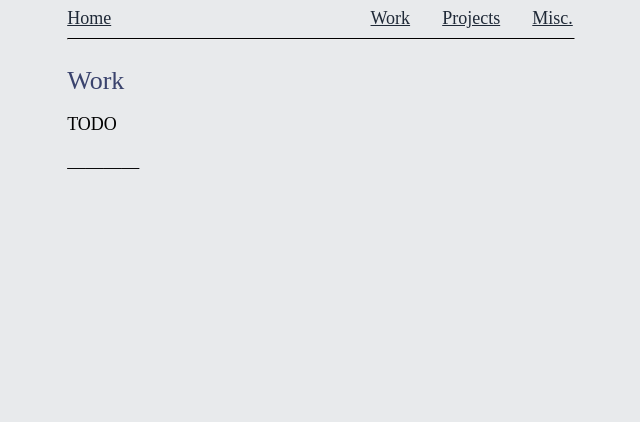
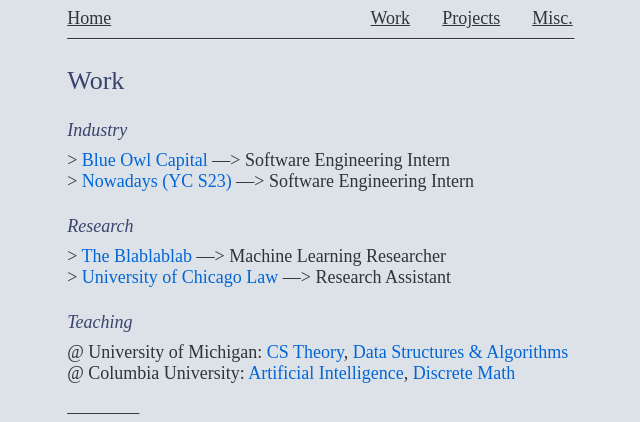
Before and after one commit to c23mj/mjjiang-dev, a React (Vite) app: page /work in a window 1280 px wide. Shown: the top 422 px of the page, without its empty margins (320-960 px from the left). Built offline with nearby package versions, Linux system fonts and the light colour scheme.

Commit message:
work page

```diff
--- /dev/null
+++ b/src/components/CollapsibleList.tsx
@@ -0,0 +1,33 @@
+// src/components/CollapsibleList.tsx
+import React, { useState, ReactNode } from 'react';
+import '../style.css';
+
+interface CollapsibleListProps {
+  title: ReactNode;
+  items: ReactNode[];
+}
+
+const CollapsibleList = ({ title, items }: CollapsibleListProps) => {
+  const [isOpen, setIsOpen] = useState(false);
+
+  const toggleOpen = () => {
+    setIsOpen(!isOpen);
+  };
+
+  return (
+    <div>
+      <div onClick={toggleOpen} style={{ cursor: 'pointer' }}>
+        {isOpen ? '∨' : '>'} {title}
+      </div>
+      {isOpen && (
+        <ul className="dash-list">
+          {items.map((item, index) => (
+            <li key={index}>{item}</li>
+          ))}
+        </ul>
+      )}
+    </div>
+  );
+};
+
+export default CollapsibleList;
--- a/src/pages/Home.tsx
+++ b/src/pages/Home.tsx
@@ -5,15 +5,15 @@
         {/* <Navbar/> */}
         <header>
           <h1> Hey, I'm Michael.</h1>
-          <p> I study computers, math, and complex systems at the University of Michigan. I spend a lot of time thinking about machine learning, infrastructure, and [perhaps too many] greek letters, but I'm also perpetually falling down new technical rabbit holes. More broadly, I'm interested in how we can use technology to wholistically improve the human condition.</p>
-          <p>On campus, I spend time with <a href="https://shiftcreator.space/" target="_blank"> Shift Creator Space</a>, a tight-knit group of ~40 of Michigan's most talented creators [of art, languages, shrinky dinks, robots]. &nbsp; I'm also part of <a href = "https://www.michiganinvestmentgroup.com/" target="_blank"> Michigan Investment Group</a>,  <a href = "https://atlasdigital.org/" target="_blank"> Atlas Digital</a>, and <a href = "https://www.meccconsulting.com/" target="_blank"> MECC Consulting</a>, communities where I've met some of my go-to people on campus. I'm a big crossword puzzler, a fan of eating + baking, and mediocre at guitar.</p>
+          <p> I study computers, math, and complex systems at the University of Michigan. I spend a lot of time thinking about machine learning, infrastructure, and [perhaps too many] greek letters, but I'm always excited to fall down new rabbit holes, technical or otherwise. More broadly, I'm interested how technology can be applied to wholistically improve the human condition.</p>
+          <p>On campus, I spend time with <a href="https://shiftcreator.space/" target="_blank"> Shift Creator Space</a>, a tight-knit group of ~40 of Michigan's most talented creators [of art, languages, shrinky dinks, robots]. I'm also part of <a href = "https://www.michiganinvestmentgroup.com/" target="_blank"> Michigan Investment Group</a>,  <a href = "https://atlasdigital.org/" target="_blank"> Atlas Digital</a>, and <a href = "https://www.meccconsulting.com/" target="_blank"> MECC Consulting Group</a>, communities that have given me go-to people on campus. I'm a big crossword puzzler, a fan of eating + baking, and mediocre at guitar.</p>
         </header>
         <section className="mt-6">
           <p>You can choose your own adventure from here:</p>
           <ul className="mt-4 space-y-2">
-            <li><a href="#" className="font-bold no-underline">[WORK I DO]</a></li>
-            <li><a href="#" className="font-bold no-underline">[STUFF I MAKE]</a></li>
-            <li><a href="#" className="font-bold text-green-600 no-underline">[OTHER THINGS]</a></li>
+            <li><a href="/work" className="font-bold no-underline">[WORK I DO]</a></li>
+            <li><a href="/projects" className="font-bold no-underline">[STUFF I MAKE]</a></li>
+            <li><a href="/misc" className="font-bold text-green-600 no-underline">[OTHER THINGS]</a></li>
           </ul>
         </section>
 
--- a/src/pages/Work.tsx
+++ b/src/pages/Work.tsx
@@ -1,14 +1,156 @@
-/// TODO: Add work page
+import React from 'react';
+import CollapsibleList from '../components/CollapsibleList';
 
 const Work = () => {
   return (
     <div>
       <header>
-          <h1> Work</h1>
+        <h1>Work</h1>
+        {/* <p>I've had a lot of gigs over the years. Here's a (mostly) categorized list:</p> */}
       </header>
       <section className="mt-6">
-            <p>TODO</p>
+        <h4>Industry</h4>
+        <CollapsibleList
+          title={
+            <>
+              <a href="https://www.blueowl.com" target="_blank" className="blue-link"rel="noopener noreferrer">
+                Blue Owl Capital
+              </a>{' '}
+                {'—>'} Software Engineering Intern
+            </>
+          }
+          items={[
+            'Built a web app to streamline uploading 5+ GB of investment memos to a chatbot\'s embeddings database.',
+            'Read a lot about OAuth 2.0, implemented API scopes, and worked with a bunch of different Microsoft Azure features.',
+            'Developed a crippling addiction to caramel cold brew.',
+          ]}
+        />
+                <CollapsibleList
+          title={
+            <>
+              <a href="https://www.getnowadays.com/" target="_blank" className="blue-link"rel="noopener noreferrer">
+                Nowadays (YC S23)
+              </a>{' '}
+                {'—>'} Software Engineering Intern
+            </>
+          }
+          items={[
+            'Got very good at hacking up web scrapers to grab details from hotel databases using Selenium and BeautifulSoup.',
+            'Implemented an automated + real time phone-calling system, enabling outreach calls for anything the aforementioned web scrapers missed.',
+            'Learned how to communicate concisely and how to make mistakes.',
+          ]}
+        />
+         <h4>Research</h4>
+         <CollapsibleList
+          title={
+            <>
+              <a href="https://www.law.uchicago.edu/" target="_blank" className="blue-link"rel="noopener noreferrer">
+                The Blablablab
+              </a>{' '}
+                {'—>'} Machine Learning Researcher
+            </>
+          }
+          items={[
+            'Training GMMs and other probabilistic models to interpret/explain the variety of writing styles across the internet.',
+            "Parallelized tagging across 10 GPUs to label 2+ TB of different texts with several linguistic embedding models.",
+            <>
+              Only crashed our server <s>once</s> twice (last updated Feb. 2025)
+            </>,
+          ]}
+        />
+         <CollapsibleList
+          title={
+            <>
+              <a href="https://www.law.uchicago.edu/" target="_blank" className="blue-link"rel="noopener noreferrer">
+                University of Chicago Law
+              </a>{' '}
+                {'—>'} Research Assistant
+            </>
+          }
+          items={[
+            'Used computer vision to systematically extract text from scanned PDFs.',
+            "Fiddled with transformer models and RAG pipelines to dissect 50+ page opinions and draft up different styles of appellate case briefings.",
+            'Was constantly reminded ChatGPT is very pro-synonym, and that the legal industry decidedly is not.',
+          ]}
+        />
+        <h4>Teaching</h4>
+        <>
+        @ University of Michigan: <a href="https://eecs376.org/" target="_blank" className="blue-link"rel="noopener noreferrer">
+                  CS Theory
+              </a>, <a href="https://eecs281staff.github.io/eecs281.org/" target="_blank" className="blue-link"rel="noopener noreferrer"> Data Structures & Algorithms</a>
+
+        </>
+
+        <br />
+        <>
+        @ Columbia University: <a href="https://tonydear.com/teaching/coms4701" target="_blank" className="blue-link"rel="noopener noreferrer">
+                  Artificial Intelligence
+              </a>, <a href="https://tonydear.com/teaching/coms3203" target="_blank" className="blue-link"rel="noopener noreferrer"> Discrete Math</a>
+
+        </>
+
+        {/* <CollapsibleList
+          title={
+            <>
+              <a href="https://www.umich.edu/" target="_blank" className="blue-link"rel="noopener noreferrer">
+                University of Michigan
+              </a>{' '}
+                {'—>'}  {' '}
+                <a href="https://eecs376.org/" target="_blank" className="blue-link"rel="noopener noreferrer">
+                  CS Theory
+              </a>{' '} TA
+            </>
+          }
+          items={[
+          ]}
+        />
+              <CollapsibleList
+          title={
+            <>
+              <a href="https://www.umich.edu/" target="_blank" className="blue-link"rel="noopener noreferrer">
+                University of Michigan
+              </a>{' '}
+                {'—>'}  {' '}
+                <a href="https://eecs376.org/" target="_blank" className="blue-link"rel="noopener noreferrer">
+                  Data Structures & Algorithms
+              </a>{' '} TA
+            </>
+          }
+          items={[
+          ]}
+        />
+        <CollapsibleList
+          title={
+            <>
+              <a href="https://www.columbia.edu/" target="_blank" className="blue-link"rel="noopener noreferrer">
+                Columbia University
+              </a>{' '}
+                {'—>'}  {' '}
+                <a href="https://tonydear.com/teaching/coms4701/" target="_blank" className="blue-link"rel="noopener noreferrer">
+                  Artificial Intelligence
+              </a>{' '} TA
+            </>
+          }
+          items={[
+          ]}
+        />
+        <CollapsibleList
+          title={
+            <>
+              <a href="https://www.columbia.edu/" target="_blank" className="blue-link"rel="noopener noreferrer">
+                Columbia University
+              </a>{' '}
+                {'—>'}  {' '}
+                <a href="https://tonydear.com/teaching/coms3203/" target="_blank" className="blue-link"rel="noopener noreferrer">
+                  Discrete Math
+              </a>{' '} TA
+            </>
+          }
+          items={[
+          ]}
+        /> */}
       </section>
+
 
       <footer className="mt-10 text-gray-600 text-sm">
         <p>————</p>
--- a/src/style.css
+++ b/src/style.css
@@ -4,13 +4,14 @@
 
 @layer base {
   html {
-    font-family: 'Crimson Text', serif;
-    background-color: #e8eaec;
+    font-family: 'Sans Serif', serif;
+    background-color: #dce2e8;
+    color:#30333a;
     font-size: 18px;
   }
 
   a {
-    color: #1f2937;
+    color: #30333a;
     /* text-decoration: none; */
   }
 
@@ -27,10 +28,44 @@
     font-size: 26px;
     font-weight: normal;
   }
+
+  h4{
+    color: #3a436d;
+    font-size: 18px;
+    font-weight: normal;
+    font-style: italic;
+    margin-bottom: 0.5em;
+
+  }
   .page-container {
     width: 40%;
     margin: 0 auto;
     display: flex;
     flex-direction: column;
   }
+  .dash-list {
+    list-style-type: none;
+    padding-left: 20px;
+    margin-top: 4px;
+  }
+
+  .dash-list li {
+    margin-bottom: 4px;
+  }
+
+  .dash-list li::before {
+    content: '–'; /* En dash */
+    margin-right: 8px;
+  }
+  .arrow {
+    font-size: 15px;
+  }
+  .blue-link {
+    color: #0366d6;
+    text-decoration: none;
+  }
+  .blue-link:hover {
+    color: #0366d6;
+    text-decoration: underline;
+  }
 }
```
Lines whose indentation alone changed are shown as unchanged.
